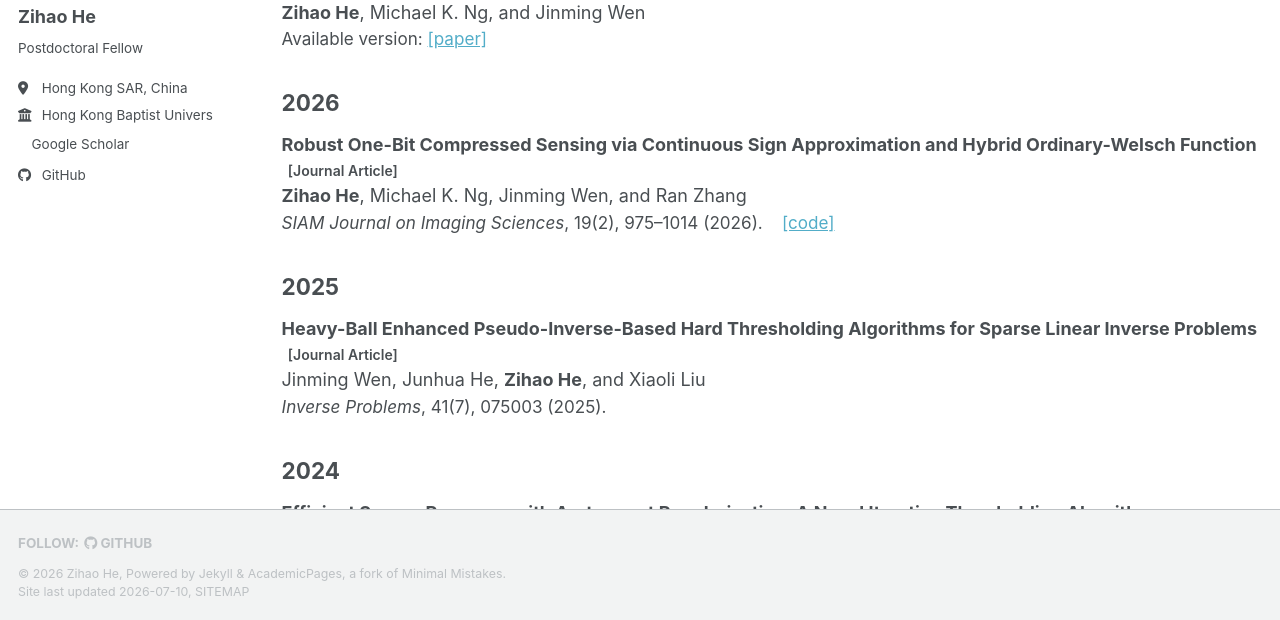
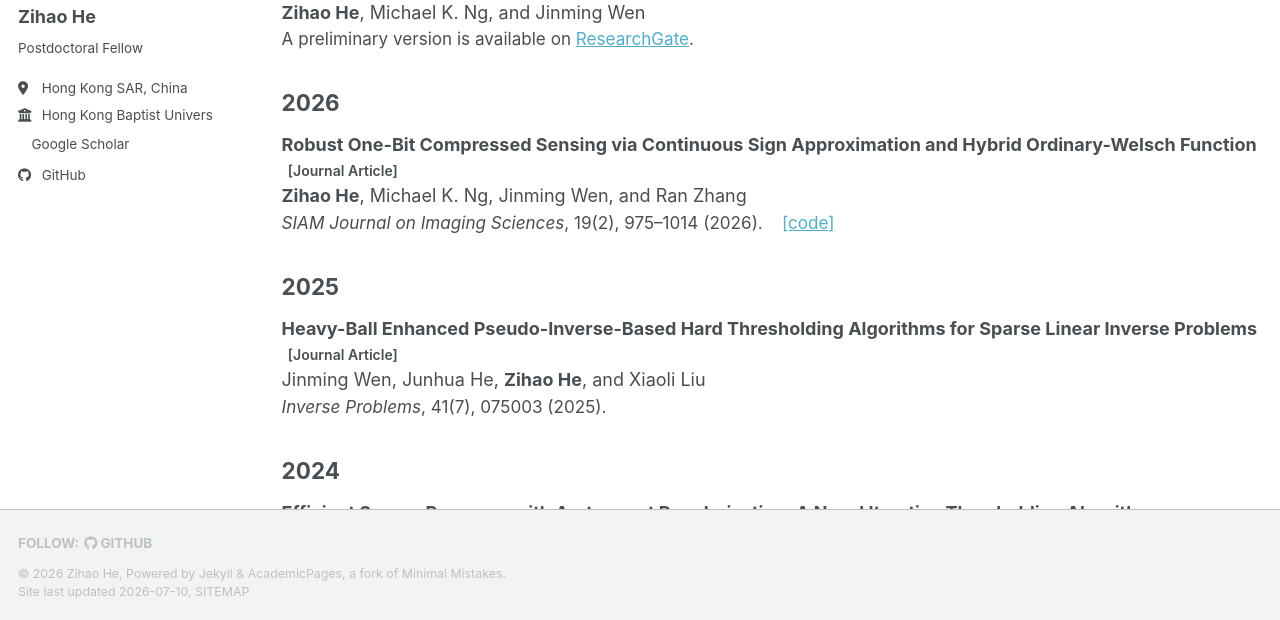
Before and after one commit to boxes757/boxes757.github.io, a Jekyll site: the page built from _pages/publications.html, in a window 1280 px wide and 900 px high, cut to the strip 280-900 px from the top of the window. Built offline with Jekyll 4.4.1, drawn with Linux system fonts in a browser that asks for light colours; a style sheet for code colours, icons or effects is not loaded.

Commit message:
Customize survey preprint note

```diff
--- a/_data/publications.yml
+++ b/_data/publications.yml
@@ -126,4 +126,6 @@
   type: "Review"
   title: "A Survey of Tensor Decompositions and Low-Rank Tensor Recovery"
   authors: "Zihao He, Michael K. Ng, and Jinming Wen"
+  version_note: "A preliminary version is available on"
+  paper_label: "ResearchGate"
   paper: "https://www.researchgate.net/publication/404890521_A_Survey_of_Tensor_Decompositions_and_Low-Rank_Tensor_Recovery"
--- a/_pages/publications.html
+++ b/_pages/publications.html
@@ -67,7 +67,11 @@ author_profile: true
       <div class="publication-authors">
         {{ pub.authors | replace: "Zihao He", "<strong>Zihao He</strong>" }}
       </div>
-      {% if pub.paper or pub.arxiv %}
+      {% if pub.version_note and pub.paper %}
+        <div class="publication-note">
+          {{ pub.version_note }} <a href="{{ pub.paper }}">{{ pub.paper_label | default: "paper" }}</a>.
+        </div>
+      {% elsif pub.paper or pub.arxiv %}
         <div class="publication-note">
           Available version:
           {% if pub.paper %}<a href="{{ pub.paper }}">[paper]</a>{% endif %}
```
